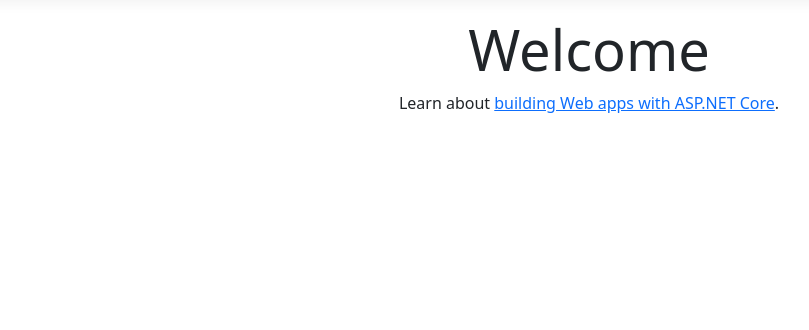
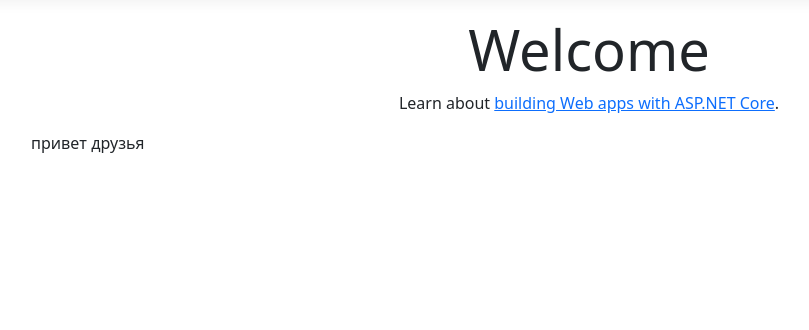
Before and after one commit to neiro11/TatExpressWeb, an ASP.NET Core app: page / in a window 1280 px wide. Shown: the part 57-387 px from the top of the page, without its empty margins (51-860 px from the left). Run offline with ASP.NET Core 8, Linux system fonts and the light colour scheme; style sheets or scripts are compiled from the project's sources.

Commit message:
new main page

```diff
--- a/Pages/Index.cshtml
+++ b/Pages/Index.cshtml
@@ -8,3 +8,4 @@
     <h1 class="display-4">Welcome</h1>
     <p>Learn about <a href="https://docs.microsoft.com/aspnet/core">building Web apps with ASP.NET Core</a>.</p>
 </div>
+<div> привет друзья </div>
```
